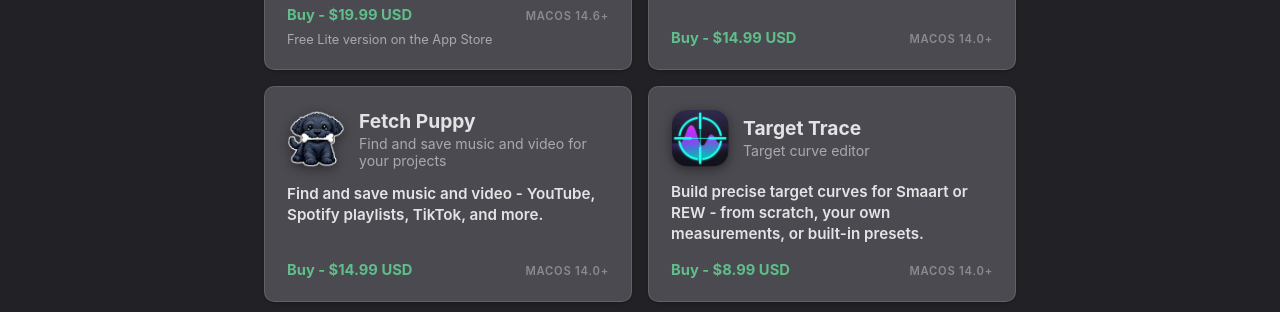
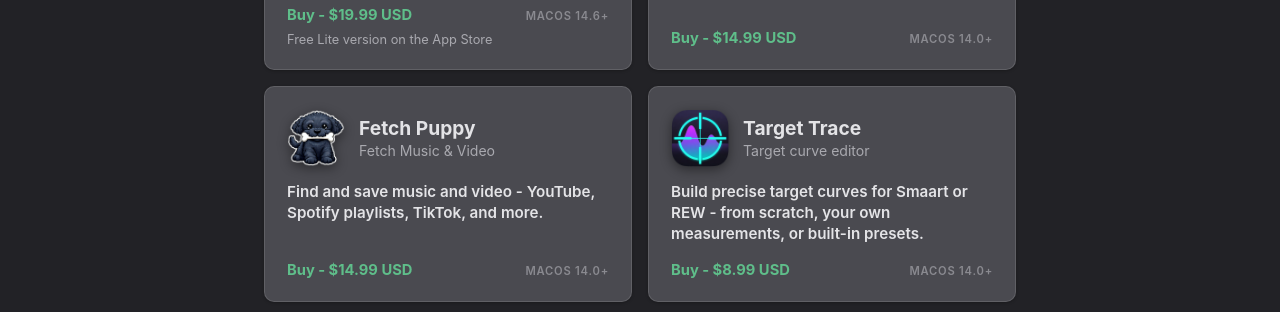
Before and after one commit to BSKapps/bskapps.github.io, a Jekyll site: the page built from index.html, in a window 1280 px wide. Shown: the part 435-747 px from the top of the page. Built offline with Jekyll 4.4.1, drawn with Linux system fonts in a browser that asks for light colours.

Commit message:
Fetch Puppy subtitle -> Fetch Music & Video

```diff
--- a/_data/content.json
+++ b/_data/content.json
@@ -69,7 +69,7 @@
     },
     "fetchpuppy": {
       "name": "Fetch Puppy",
-      "subtitle": "Find and save music and video for your projects",
+      "subtitle": "Fetch Music & Video",
       "tagline": "Find and save music and video - YouTube, Spotify playlists, TikTok, and more.",
       "price": "$14.99 USD",
       "macos": "macOS 14.0+",
```
